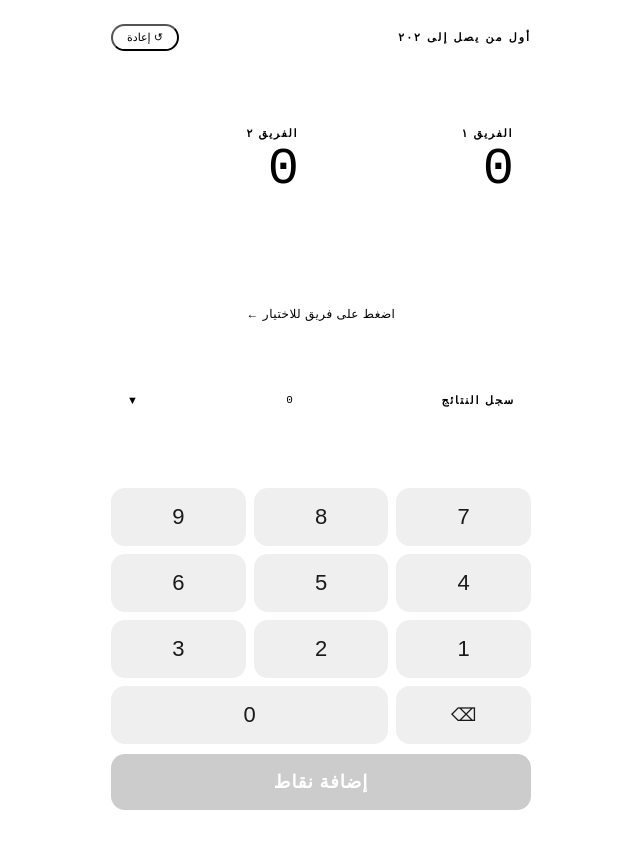
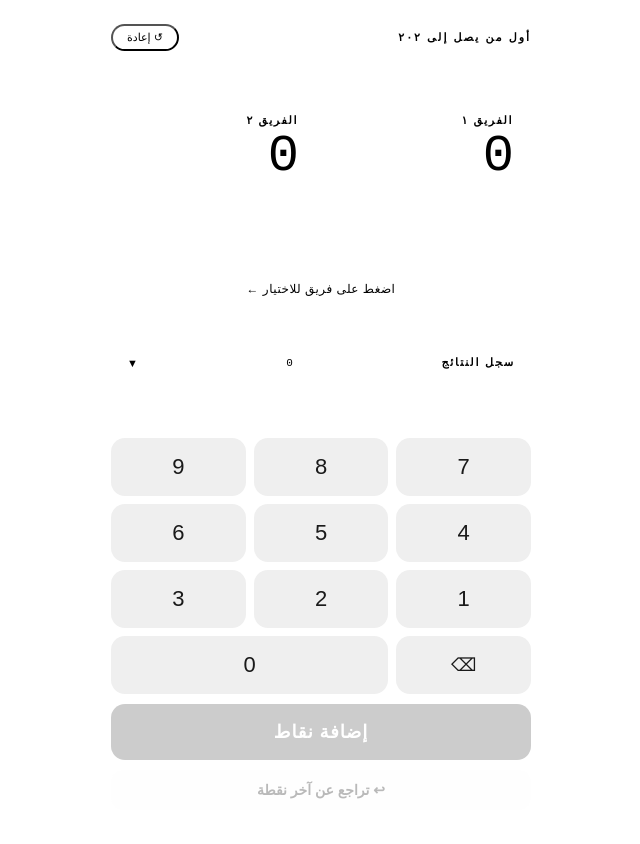
Before and after one commit to ped7i/-, a plain HTML site: page index.html in a window 1280 px wide. Shown: the whole page, without its empty margins (319-959 px from the left). Drawn offline with Linux system fonts and the light colour scheme.

Commit message:
Update index.html

```diff
--- a/index.html
+++ b/index.html
@@ -245,6 +245,24 @@ margin-top: 2px;
 .enter-2 { background: var(–acc2); box-shadow: 0 4px 16px rgba(43,127,255,0.3); }
 .enter-none { background: #ccc; box-shadow: none; cursor: default; }
 
+.key-undo {
+grid-column: span 3;
+font-size: 14px;
+font-weight: 700;
+padding: 12px 0;
+border-radius: 12px;
+border: 1.5px solid var(–border);
+background: var(–bg);
+color: var(–dim);
+cursor: pointer;
+transition: all 0.15s;
+margin-top: 2px;
+font-family: ‘Cairo’, sans-serif;
+}
+.key-undo:hover { border-color: #bbb; color: #888; background: #eeede9; }
+.key-undo:active { transform: scale(0.97); }
+.key-undo:disabled { opacity: 0.3; cursor: default; }
+
 /* ── HISTORY LOG ── */
 .history-wrap {
 width: 100%;
@@ -445,6 +463,7 @@ transition: filter 0.15s, transform 0.1s;
     <button class="key key-del" onclick="del()">⌫</button>
     <button class="key key-zero" onclick="press('0')">0</button>
     <button class="key key-enter enter-none" id="enterBtn" onclick="enter()">إضافة نقاط</button>
+    <button class="key key-undo" id="undoBtn" onclick="undo()" disabled>↩ تراجع عن آخر نقطة</button>
   </div>
 </div>
 
@@ -495,13 +514,12 @@ function renderLog() {
       <div class="log-dot d${e.t === 'A' ? '1' : '2'}"></div>
       <div class="log-name c${e.t === 'A' ? '1' : '2'}">${e.name}</div>
       <div class="log-pts">+${e.pts}</div>
-      <div class="log-arrow">→</div>
+      <div class="log-arrow">←</div>
       <div class="log-total">${e.total}</div>
     </div>`).join('');
 }
 
 function selectTeam(t) {
-  if (gameOver) return;
   active = t;
   input = '';
   updatePending();
@@ -528,14 +546,14 @@ function updateActiveUI() {
 }
 
 function press(d) {
-  if (!active || gameOver) return;
+  if (!active) return;
   if (input.length >= 4) return;
   input += d;
   updatePending();
 }
 
 function del() {
-  if (!active || gameOver) return;
+  if (!active) return;
   input = input.slice(0, -1);
   updatePending();
 }
@@ -554,7 +572,7 @@ function updatePending() {
 }
 
 function enter() {
-  if (!active || gameOver) return;
+  if (!active) return;
   const val = parseInt(input);
   input = '';
   updatePending();
@@ -573,19 +591,26 @@ function enter() {
   document.getElementById('bar' + t).style.width = pct + '%';
 
   addLog(t, val, scores[t]);
-
-  if (scores[t] >= TARGET) triggerWin(t);
+  document.getElementById('undoBtn').disabled = false;
 }
 
-function triggerWin(t) {
-  gameOver = true;
-  const name = document.getElementById('name' + t).textContent.trim();
-  const cls = t === 'A' ? 'c1' : 'c2';
-  document.getElementById('winName').textContent = name;
-  document.getElementById('winName').className = 'win-name ' + cls;
-  document.getElementById('winScore').textContent = scores[t];
-  document.getElementById('winBtn').className = 'win-btn ' + cls;
-  document.getElementById('overlay').classList.add('show');
+function undo() {
+  if (!history.length) return;
+  const last = history.shift();
+  scores[last.t] -= last.pts;
+  if (scores[last.t] < 0) scores[last.t] = 0;
+
+  const el = document.getElementById('score' + last.t);
+  el.textContent = scores[last.t];
+  el.classList.remove('bump');
+  void el.offsetWidth;
+  el.classList.add('bump');
+
+  const pct = Math.min(100, (scores[last.t] / TARGET) * 100);
+  document.getElementById('bar' + last.t).style.width = pct + '%';
+
+  renderLog();
+  document.getElementById('undoBtn').disabled = history.length === 0;
 }
 
 function resetGame() {
@@ -596,6 +621,7 @@ function resetGame() {
   historyOpen = false;
   document.getElementById('historyBody').classList.remove('open');
   document.getElementById('historyToggle').classList.remove('open');
+  document.getElementById('undoBtn').disabled = true;
   renderLog();
   ['A','B'].forEach(t => {
     document.getElementById('score' + t).textContent = '0';
@@ -621,7 +647,7 @@ function startEditName(e, t) {
     window.getSelection().addRange(r);
     el.onblur = () => {
       el.contentEditable = 'false';
-      if (!el.textContent.trim()) el.textContent = t === 'A' ? 'Team 1' : 'Team 2';
+      if (!el.textContent.trim()) el.textContent = t === 'A' ? 'الفريق ١' : 'الفريق ٢';
       updateActiveUI();
     };
     el.onkeydown = e => { if (e.key === 'Enter') { e.preventDefault(); el.blur(); } };
```
